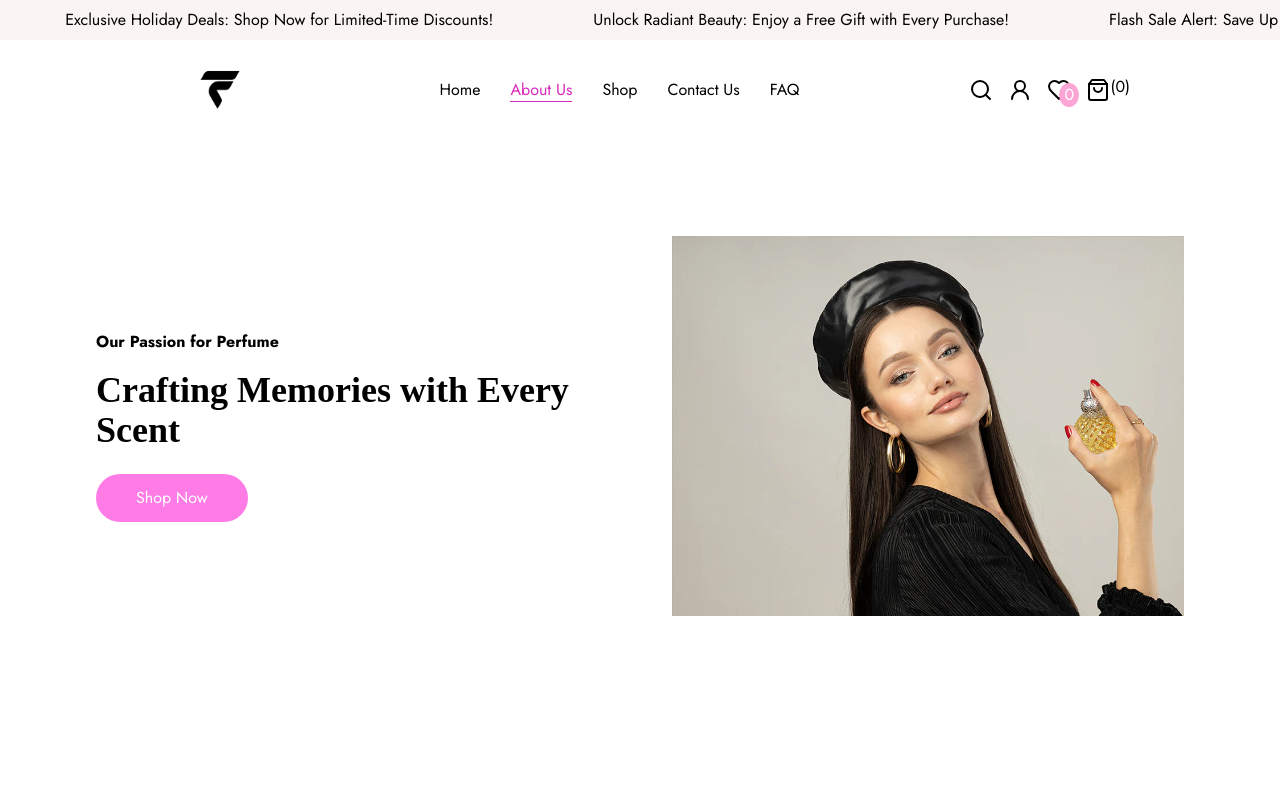
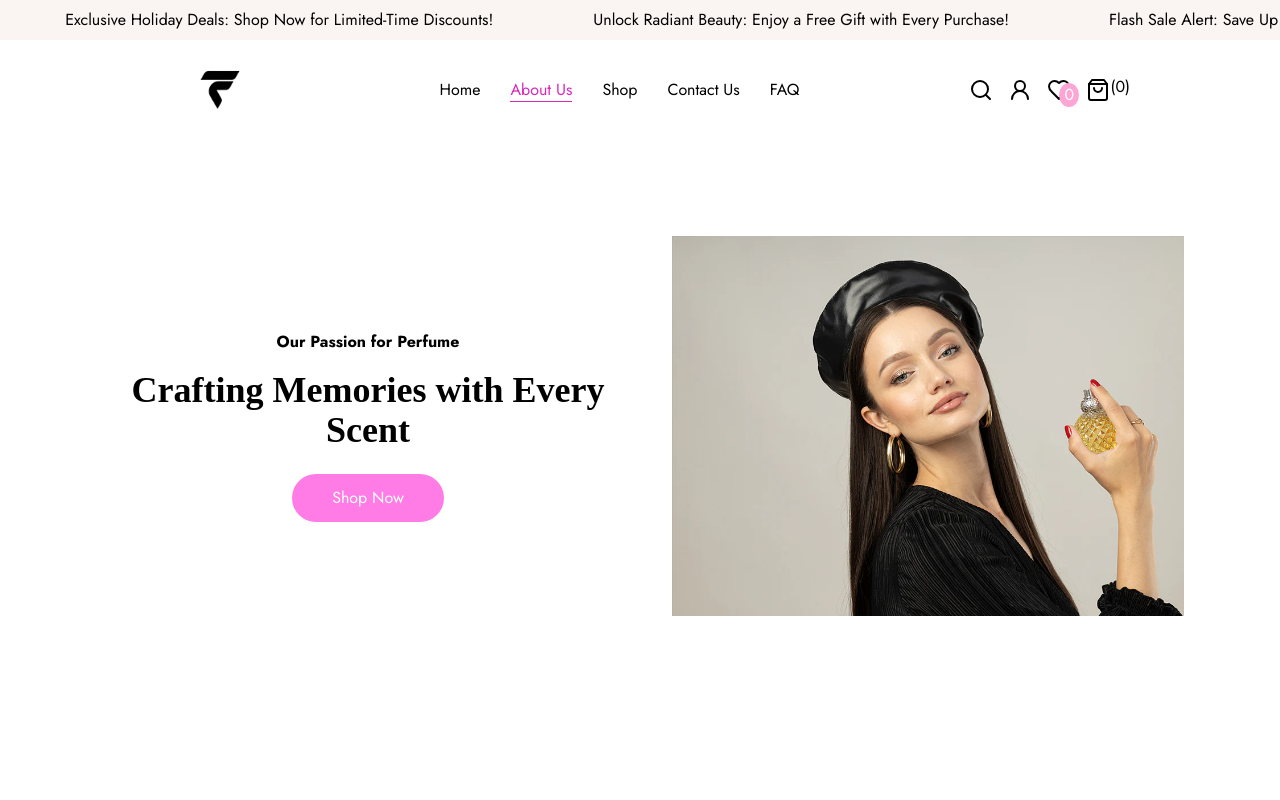
Before and after one commit to IzharProCoder-web/E-commerece-Prefum-Store, a React (Vite) app in the folder my-project/: page /about in a window 1280 px wide. Shown: the top 800 px of the page. Built offline with nearby package versions, Linux system fonts and the light colour scheme; a web font is replaced by a local one.

Commit message:
make the text center

```diff
--- a/my-project/src/Components/AboutsUS/AboutUsHeroComp.jsx
+++ b/my-project/src/Components/AboutsUS/AboutUsHeroComp.jsx
@@ -13,7 +13,7 @@ const AboutUsHeroComp = () => {
       transition={{ duration: 0.8 }} // Animation duration
     >
       {/* Text Section */}
-      <div className="text-center lg:text-left w-full lg:w-1/2 mb-10 lg:mb-0">
+      <div className="text-center w-full lg:w-1/2 mb-10 lg:mb-0">
         <p className="text-sm md:text-base text-black mb-3 md:mb-4 font-[Jost] font-bold">
           Our Passion for Perfume
         </p>
```
